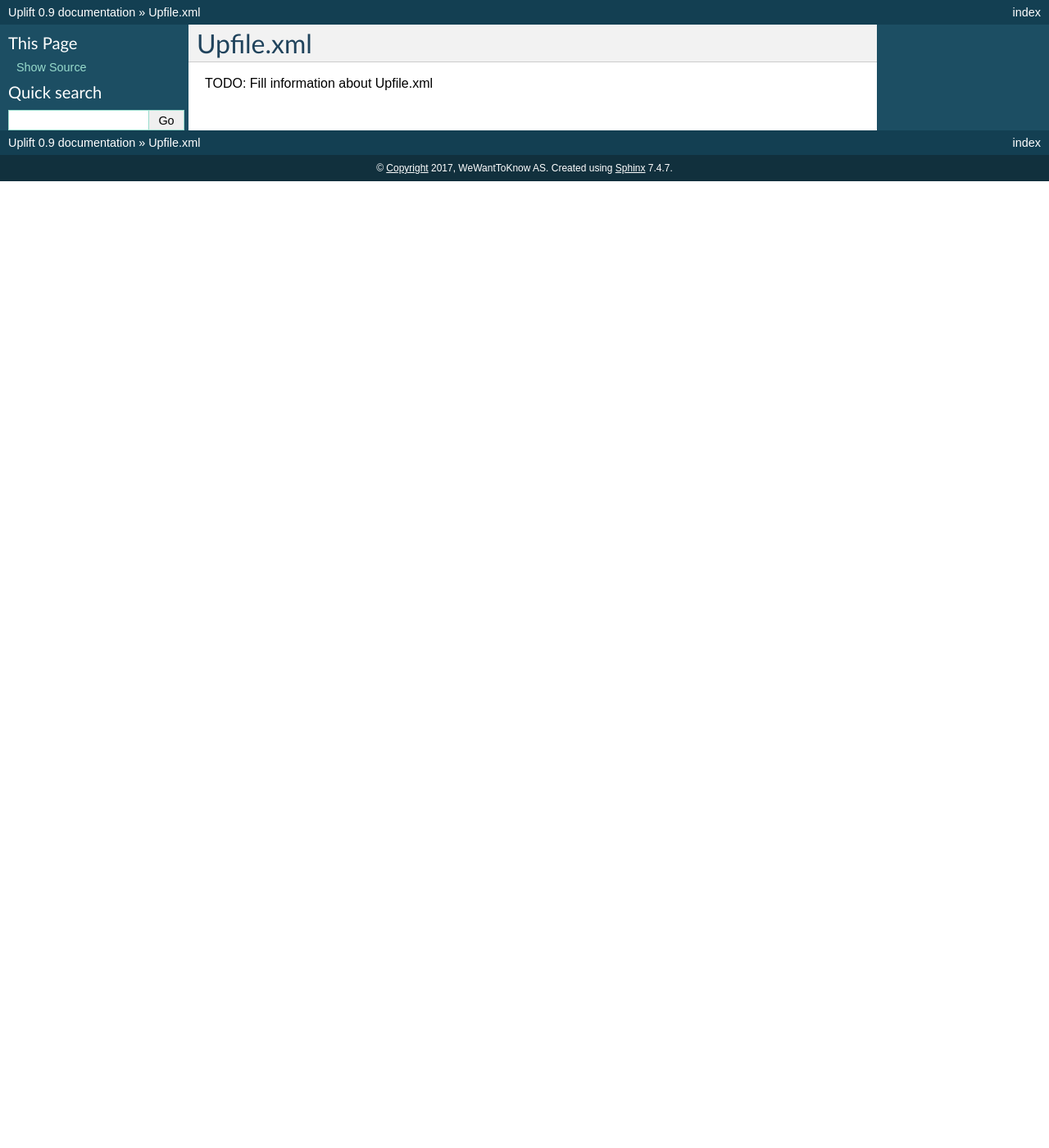
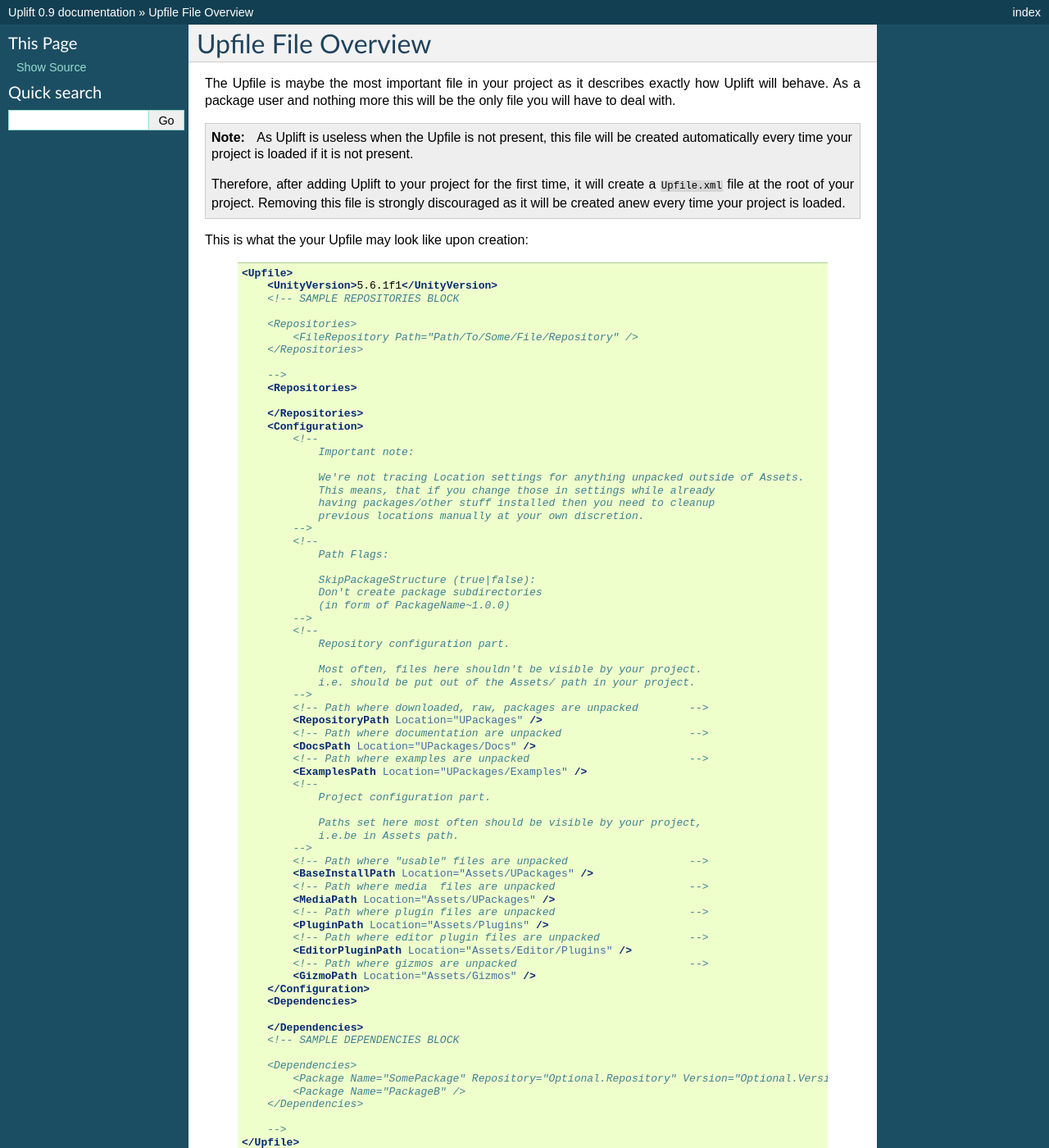
Before and after one commit to DragonBox/uplift-documentation, a Sphinx documentation site: the page built from source/files/upfile.rst, in a window 1280 px wide and 1400 px high. Shown: the whole window at 82% size. Built offline with Sphinx 7.4.7, drawn with Linux system fonts in a browser that asks for light colours; some of the changed text lies outside the part shown.

Commit message:
Document the Upfile

```diff
--- a/source/files/index.rst
+++ b/source/files/index.rst
@@ -7,6 +7,7 @@
    :depth: 1
 
 .. include:: uplift.rst
+.. include:: upfile.rst
 .. include:: upset.rst
 .. include:: upbring.rst
 .. include:: general.rst
--- a/source/files/upfile.rst
+++ b/source/files/upfile.rst
@@ -1,4 +1,148 @@
-Upfile.xml
-==========
+Upfile File Overview
+====================
 
-TODO: Fill information about Upfile.xml
+The Upfile is maybe the most important file in your project as it describes exactly how Uplift will behave. As a package user and nothing more this will be the only file you will have to deal with.
+
+.. note::
+
+    As Uplift is useless when the Upfile is not present, this file will be created automatically every time your project is loaded if it is not present.
+
+    Therefore, after adding Uplift to your project for the first time, it will create a ``Upfile.xml`` file at the root of your project. Removing this file is strongly discouraged as it will be created anew every time your project is loaded.
+
+This is what the your Upfile may look like upon creation:
+
+  .. code-block:: xml
+
+    <Upfile>
+        <UnityVersion>5.6.1f1</UnityVersion>
+        <!-- SAMPLE REPOSITORIES BLOCK
+
+        <Repositories>
+            <FileRepository Path="Path/To/Some/File/Repository" />
+        </Repositories>
+
+        -->
+        <Repositories>
+
+        </Repositories>
+        <Configuration>
+            <!--
+                Important note:
+
+                We're not tracing Location settings for anything unpacked outside of Assets.
+                This means, that if you change those in settings while already
+                having packages/other stuff installed then you need to cleanup
+                previous locations manually at your own discretion.
+            -->
+            <!--
+                Path Flags:
+
+                SkipPackageStructure (true|false):
+                Don't create package subdirectories
+                (in form of PackageName~1.0.0)
+            -->
+            <!--
+                Repository configuration part.
+
+                Most often, files here shouldn't be visible by your project.
+                i.e. should be put out of the Assets/ path in your project.
+            -->
+            <!-- Path where downloaded, raw, packages are unpacked        -->
+            <RepositoryPath Location="UPackages" />
+            <!-- Path where documentation are unpacked                    -->
+            <DocsPath Location="UPackages/Docs" />
+            <!-- Path where examples are unpacked                         -->
+            <ExamplesPath Location="UPackages/Examples" />
+            <!--
+                Project configuration part.
+
+                Paths set here most often should be visible by your project,
+                i.e.be in Assets path.
+            -->
+            <!-- Path where "usable" files are unpacked                   -->
+            <BaseInstallPath Location="Assets/UPackages" />
+            <!-- Path where media  files are unpacked                     -->
+            <MediaPath Location="Assets/UPackages" />
+            <!-- Path where plugin files are unpacked                     -->
+            <PluginPath Location="Assets/Plugins" />
+            <!-- Path where editor plugin files are unpacked              -->
+            <EditorPluginPath Location="Assets/Editor/Plugins" />
+            <!-- Path where gizmos are unpacked                           -->
+            <GizmoPath Location="Assets/Gizmos" />
+        </Configuration>
+        <Dependencies>
+
+        </Dependencies>
+        <!-- SAMPLE DEPENDENCIES BLOCK
+
+        <Dependencies>
+            <Package Name="SomePackage" Repository="Optional.Repository" Version="Optional.Version.Spec" />
+            <Package Name="PackageB" />
+        </Dependencies>
+
+        -->
+    </Upfile>
+
+As described in this sample file the Upfile has four sections that you will want to look at.
+
+
+**UnityVersion**
+
+    .. code-block:: xml
+
+        <UnityVersion>some version</UnityVersion>
+
+This section describe which Unity version was the Upfile created for.
+
+
+**Repositories**
+
+    .. code-block:: xml
+
+        <Repositories>
+            <!-- Your repositories go here -->
+        </Repositories>
+
+This section is where you describe the repositories where Uplift will fetch the packages from. This is probably the first logical step that you will want to take when integrating Uplift into your project.
+
+.. note::
+
+    See also :ref:`repository-supported`
+
+
+**Configuration**
+
+    .. code-block:: xml
+
+        <Configuration>
+            <!-- Your configuration go here -->
+        </Configuration>
+
+This section will let you specify how Uplift should import your dependencies, more precisely where it should put the different parts of a package in your project. For example, if you wanted to put the documentation of the packages outside of ``Assets`` and into a folder called ``Documentation`` you could do something like that:
+
+    .. code-block:: xml
+
+        <DocsPath Location="Documentation" />
+
+.. note::
+
+    See also **TODO** Configuration types
+
+
+**Dependencies**
+
+    .. code-block:: xml
+
+        <Dependencies>
+            <!-- Your dependencies go here -->
+        </Dependencies>
+
+This is where you describe what are the dependencies of your project. Every time you want to add a dependency to a package you can add a ``Package`` node to this section. For example, if I want to add a dependency on the version ``2.1.3`` of a package called ``MyPackages.MyLogger``, I would add:
+
+    .. code-block:: xml
+
+        <Package Name="MyPackages.MyLogger" Version="2.1.3" />
+
+.. note::
+
+    See also **TODO** Version requirements
--- a/source/repository/supported_repositories.rst
+++ b/source/repository/supported_repositories.rst
@@ -1,3 +1,5 @@
+.. _repository-supported:
+
 Supported Repositories Types
 ============================
 
```
